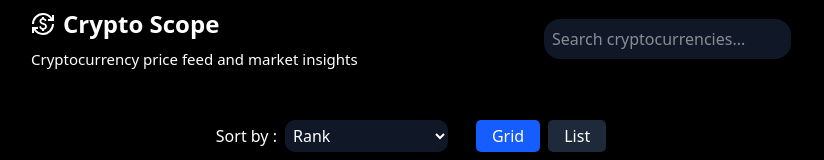
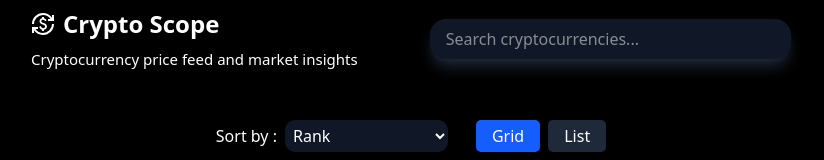
Before and after one commit to DinethSheveen/CryptoTracker, a React (Vite) app: page / in a window 1280 px wide. Shown: the top 160 px of the page, without its empty margins (229-1053 px from the left). Built offline with nearby package versions, Linux system fonts and the light colour scheme; no server answers.

Commit message:
VITE : Crypto search functionality

```diff
--- a/src/Components/Navbar.jsx
+++ b/src/Components/Navbar.jsx
@@ -1,11 +1,12 @@
 import { MdOutlineCurrencyExchange } from "react-icons/md";
 
 
-function Navbar() {
+function Navbar({searchCrypto, setSearchCrypto}) {
+
   return (
     <div className='navbar fixed top-0 w-full bg-transparent backdrop-blur-lg py-2'>
         {/* POSITION CONTAINER */}
-        <div className="flex flex-col justify-between items-center gap-2 max-w-190 mx-auto sm:flex-row">
+        <div className="flex flex-col justify-between items-center gap-2 max-w-190 mx-auto sm:flex-row sm:gap-18">
             {/* LOGO */}
             <div className="flex flex-col items-center gap-2 sm:items-start">
                 <div className="flex gap-2 items-center">
@@ -19,7 +20,7 @@ function Navbar() {
             </div>
 
             {/* SEARCH BOX */}
-            <input type="text" placeholder="Search cryptocurrencies..." className="bg-gray-900 p-2 rounded-2xl"/>
+            <input type="text" placeholder="Search cryptocurrencies..." value={searchCrypto} className="flex-1 bg-gray-900 p-2 rounded-2xl placeholder:px-2 shadow-lg shadow-gray-800" onChange={(e)=>{setSearchCrypto(e.target.value)}}/>
         </div>
     </div>
   )
--- a/src/Pages/Home.jsx
+++ b/src/Pages/Home.jsx
@@ -6,19 +6,23 @@ import Loading from '../Components/Loading'
 
 function Home() {
 
-  const [cryptos, setCryptos] = useState(null)
+  const [allCryptos, setAllCryptos] = useState([])
+  const [cryptos, setCryptos] = useState([])
   const [layout, setLayout] = useState("grid")
   const [loading, setLoading] = useState(false)
   const [sortType, setSortType] = useState("")
+  const [searchCrypto, setSearchCrypto] = useState("")
 
   const API_KEY = import.meta.env.VITE_API_KEY
 
+  // FETCH CRYPTO DATA
   useEffect(()=>{
     const fetchCrypto = async()=>{
       try {
         setLoading(true)
         const response = await axios.get(`https://api.coingecko.com/api/v3/coins/markets?vs_currency=usd&x_cg_demo_api_key=${API_KEY}`)
-        setCryptos(response.data);
+        setAllCryptos(response.data);     // Store original data for sorting reference
+        setCryptos(response.data);    // Store data to be displayed
         console.log(response.data);
       } catch (error) {
         console.log(error.message);
@@ -30,10 +34,11 @@ function Home() {
     fetchCrypto()
   },[])
 
+  // SORTING LOGIC
   useEffect(() => {
     if (!cryptos) return;
 
-  let sorted = [...cryptos];
+    let sorted = [...allCryptos];
 
     switch (sortType) {
       case "Rank":
@@ -59,14 +64,31 @@ function Home() {
       default:
         break;
     }
-
   setCryptos(sorted);
 }, [sortType]);
 
+  // SEARCH LOGIC
+  useEffect(()=>{
+    if (!searchCrypto){
+      setCryptos(allCryptos)
+      return
+    }
+
+    const data = [...allCryptos];
+
+    const filteredCryptos = data.filter((crypto)=>crypto.id.toLowerCase().includes(searchCrypto.toLowerCase()) || crypto.symbol.toLowerCase().includes(searchCrypto.toLocaleLowerCase()))
+
+    if(filteredCryptos.length===0 || searchCrypto===""){
+      setCryptos(cryptos)
+      return
+    }
+
+    setCryptos(filteredCryptos)
+  }, [searchCrypto])
 
   return (
     <div className='min-h-screen'>
-      <Navbar/>
+      <Navbar searchCrypto={searchCrypto} setSearchCrypto={setSearchCrypto}/>
 
       <div className="home pt-40 sm:pt-30">
         <div className="flex justify-center items-center max-w-190 mx-auto gap-7 flex-wrap">
```
Lines whose indentation alone changed are shown as unchanged.
